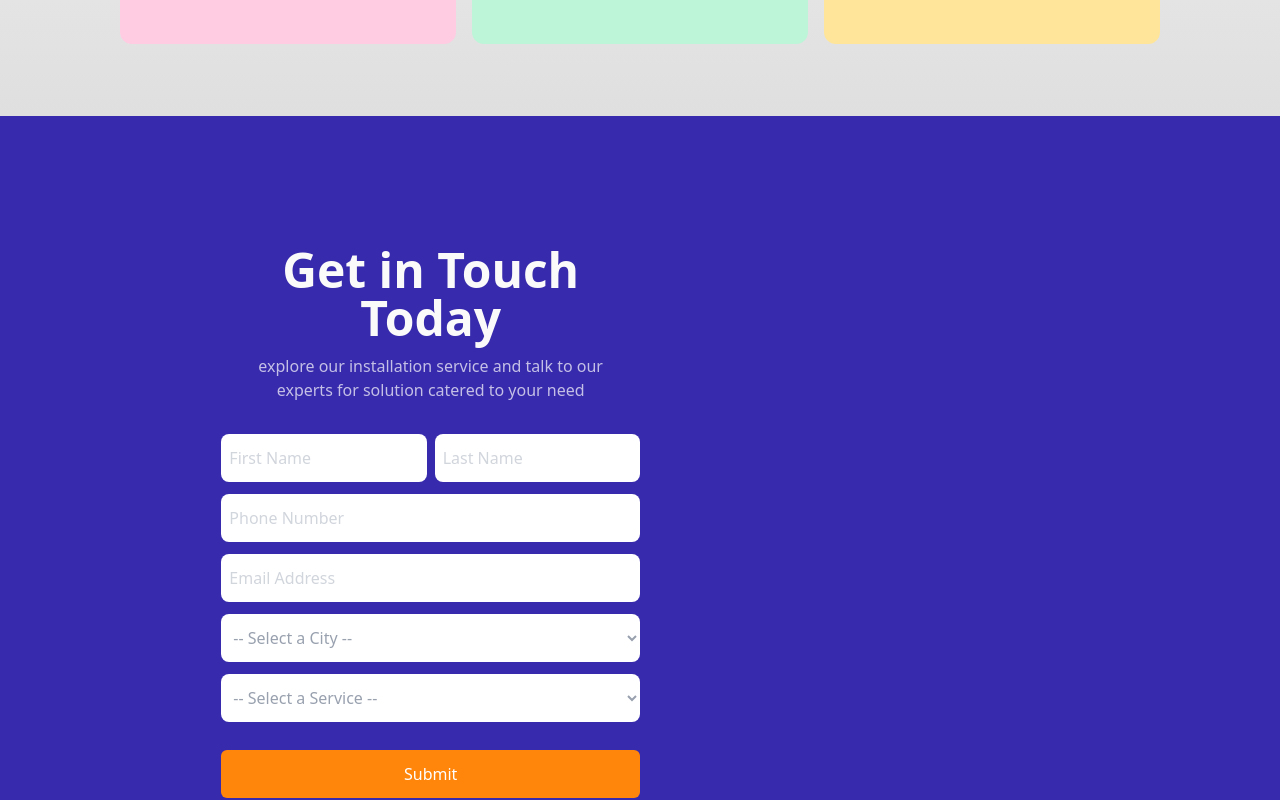
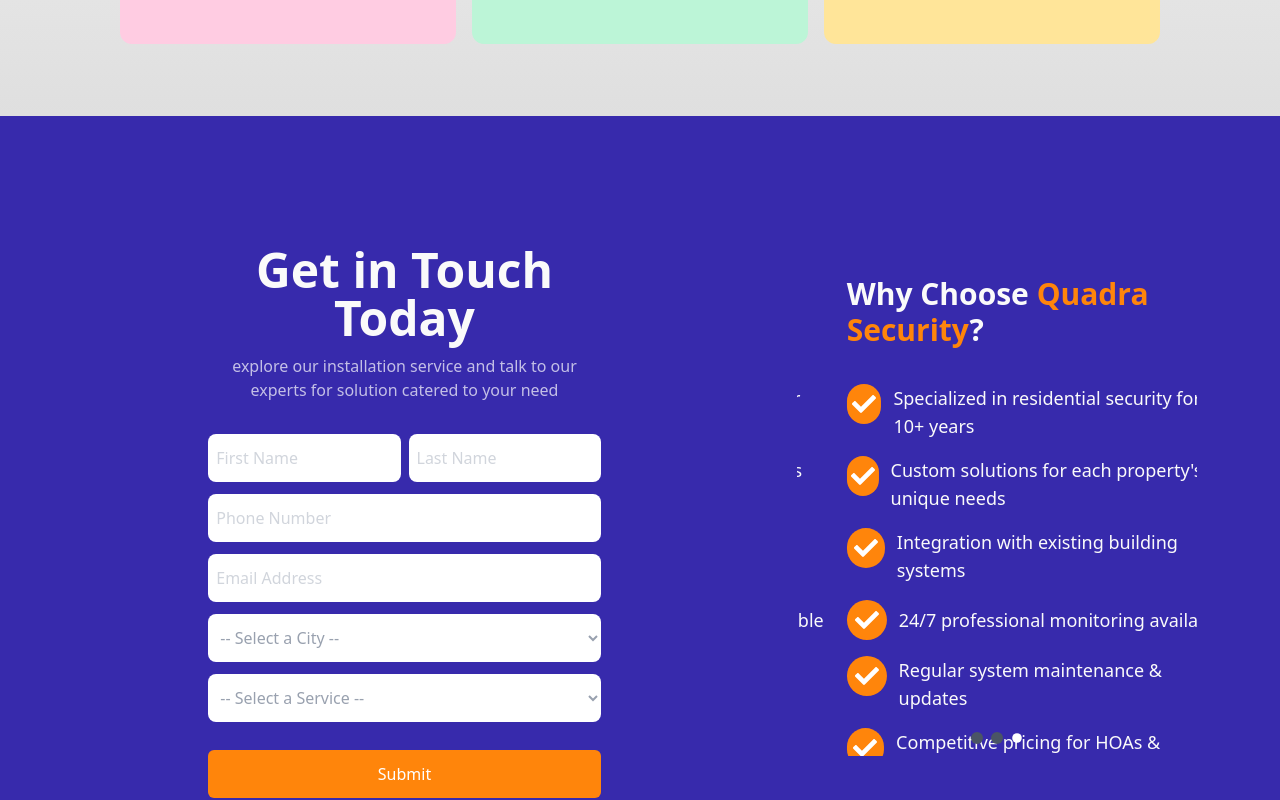
Before and after one commit to quadra-dev/QudraSecurityV2, a Next.js app: page /solutions/apartments in a window 1280 px wide. Shown: the part 2211-3011 px from the top of the page. Built offline with nearby package versions, Linux system fonts and the light colour scheme.

Commit message:
carousel done need content

```diff
--- /dev/null
+++ b/src/components/carousels/ContactFormCarousel.tsx
@@ -0,0 +1,108 @@
+"use client";
+import { useState, useEffect } from "react";
+import Image from "next/image";
+import { FaCheck } from "react-icons/fa";
+
+const images = [
+  "/contactImages/ContactFormIMG1.png",
+  "/images/car2.jpg",
+  "/images/car3.jpg",
+];
+
+export default function ContactFormCarousel() {
+  const [current, setCurrent] = useState(0);
+
+  // Auto play effect
+  useEffect(() => {
+    const interval = setInterval(() => {
+      setCurrent((prev) => (prev === images.length - 1 ? 0 : prev + 1));
+    }, 3000); // change slide every 3s
+    return () => clearInterval(interval);
+  }, []);
+
+  return (
+    <div className="  w-[85%] h-120 left-0   absolute mx-auto overflow-hidden rounded-lg ">
+      {/* Slides */}
+      <div
+        className="flex transition-transform duration-500 w-full h-full"
+        style={{ transform: `translateX(-${current * 100}%)` }}
+      >
+        {images.map((src, index) => (
+          <div key={index} className="w-full h-full flex-shrink-0 relative">
+            <div className="flex flex-col justify-center items-center gap-4">
+                <h2 className="text-3xl font-bold mb-5">Why Choose <span className="text-[#FF850B]">Quadra Security</span>?</h2>
+                <div className="flex flex-row w-full">
+                    <div className="bg-[#FF850B] size-10 rounded-full flex items-center justify-center">
+                        <FaCheck className="text-white text-2xl " />
+                    </div>
+                    <div className="text-lg px-3 flex items-center">
+                        Specialized in residential security for 10+ years
+                    </div>
+                </div>
+                <div className="flex flex-row w-full">
+                    <div className="bg-[#FF850B] size-10 rounded-full flex items-center justify-center">
+                        <FaCheck className="text-white text-2xl " />
+                    </div>
+                    <div className="text-lg px-3 flex items-center">
+                        Custom solutions for each property's unique needs
+                    </div>
+                </div>
+                <div className="flex flex-row w-full">
+                    <div className="bg-[#FF850B] size-10 rounded-full flex items-center justify-center">
+                        <FaCheck className="text-white text-2xl " />
+                    </div>
+                    <div className="text-lg px-3 flex items-center">
+                        Integration with existing building systems
+                    </div>
+                </div>
+                <div className="flex flex-row w-full">
+                    <div className="bg-[#FF850B] size-10 rounded-full flex items-center justify-center">
+                        <FaCheck className="text-white text-2xl " />
+                    </div>
+                    <div className="text-lg px-3 flex items-center">
+                        24/7 professional monitoring available
+                    </div>
+                </div>
+                 <div className="flex flex-row w-full">
+                    <div className="bg-[#FF850B] size-10 rounded-full flex items-center justify-center">
+                        <FaCheck className="text-white text-2xl " />
+                    </div>
+                    <div className="text-lg px-3 flex items-center">
+                        Regular system maintenance & updates
+                    </div>
+                </div>
+                <div className="flex flex-row w-full">
+                    <div className="bg-[#FF850B] size-10 rounded-full flex items-center justify-center">
+                        <FaCheck className="text-white text-2xl " />
+                    </div>
+                    <div className="text-lg px-3 flex items-center">
+                        Competitive pricing for HOAs & developers
+                    </div>
+                </div>
+            </div>
+          </div>
+        ))}
+      </div>
+
+      {/* Dots */}
+      <div className="absolute bottom-3 left-1/2 -translate-x-1/2 flex gap-2 z-10">
+        {images.map((_, index) => (
+          <button
+            key={index}
+            onClick={() => setCurrent(index)}
+            className={`size-3 rounded-full transition-colors ${
+              current === index ? "bg-white scale-80" : "bg-gray-600"
+            }`}
+          />
+        ))}
+      </div>
+    </div>
+  );
+}
+{/* <Image
+              src={src}
+              alt={`Slide ${index}`}
+              fill
+              className="object-cover"
+              priority={index === 0} // optional: make first load faster
+            /> */}
--- a/src/components/contactForms/ContactForm1.tsx
+++ b/src/components/contactForms/ContactForm1.tsx
@@ -1,6 +1,7 @@
 "use client";
 import Image from "next/image";
 import { useState } from "react";
+import ContactFormCarousel from "../carousels/ContactFormCarousel";
 
 export const ContactForm1 = () => {
   const [firstName, setFirstName] = useState("");
@@ -11,8 +12,8 @@
   const [service, setService] = useState("");
   const [loading, setLoading] = useState(false);
   return (
-    <div className="w-full md:grid md:grid-cols-[2fr_1fr] items-center justify-center py-5 min-h-screen bg-indigo-800  px-3">
-      <div className="flex items-center justify-center">
+    <div className="w-full flex items-center justify-center py-5 min-h-screen bg-indigo-800  px-3">
+      <div className="flex w-5/8 items-center justify-center">
         <div className="md:w-[50%]">
           <h2 className="font-bold text-5xl text-center p-3">
             Get in Touch Today
@@ -117,7 +118,9 @@
           </div>
         </div>
       </div>
-      <div></div>
+      <div className="w-3/8 flex items-center justify-center relative">
+        <ContactFormCarousel/>
+      </div>
     </div>
   );
 };
```
Also changed, not shown: public/contactImages/ContactFormIMG1.png (added).
